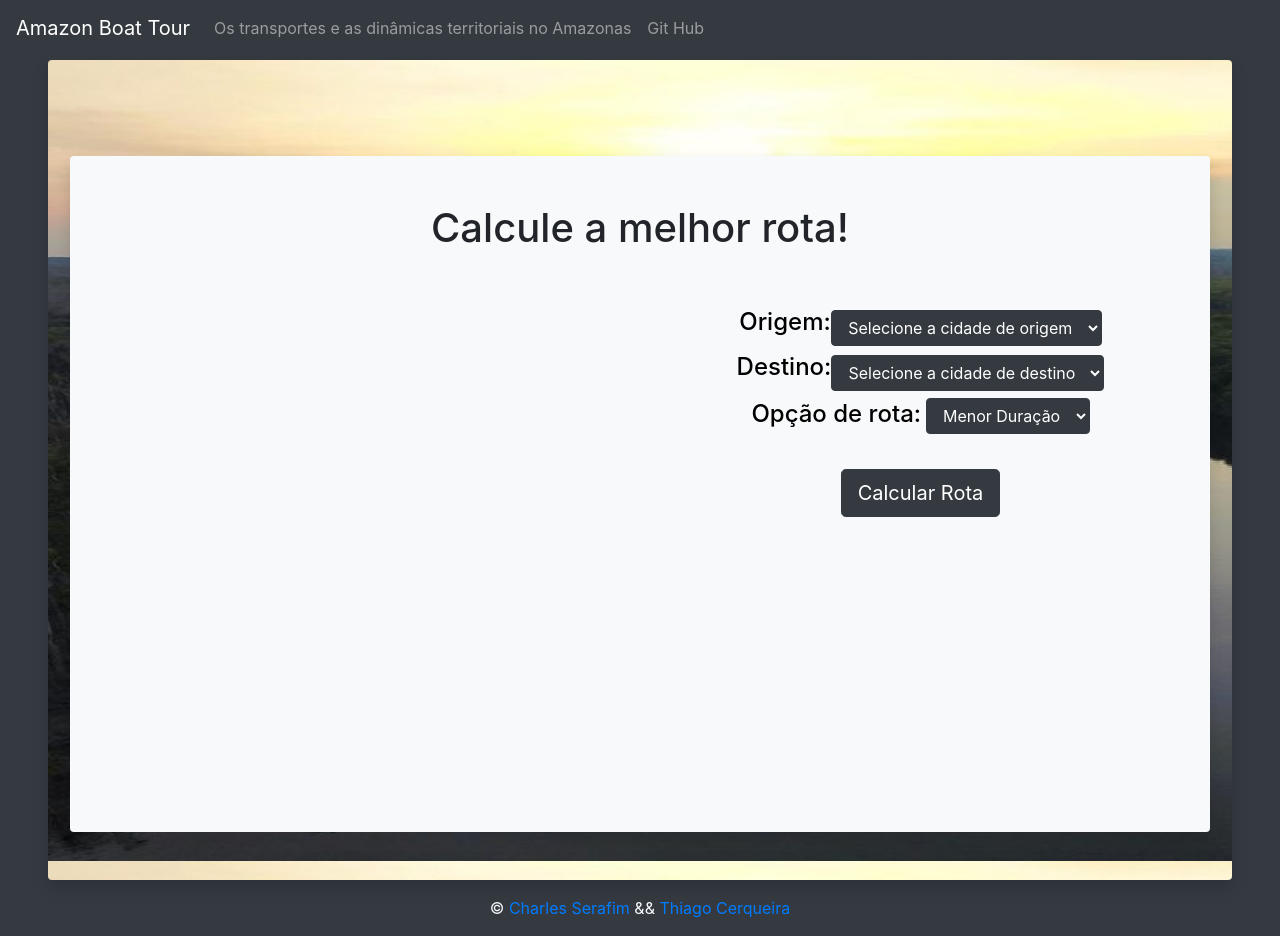
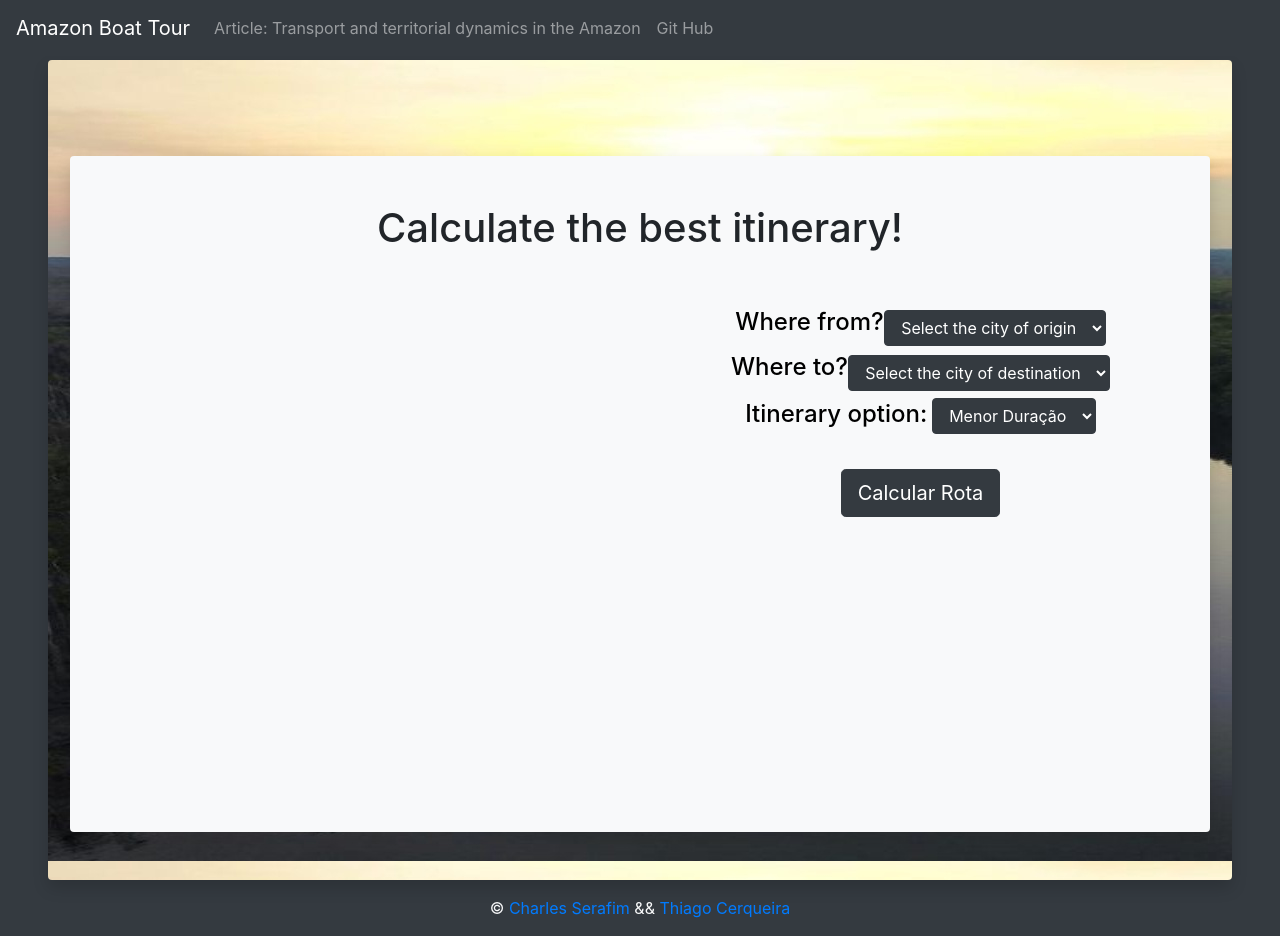
Before and after one commit to charles-serafim/Grafos2_Amazon-Boat-Tour, a plain HTML site: page index.html in a window 1280 px wide. Drawn offline with nearby package versions, Linux system fonts and the light colour scheme.

Commit message:
translating to english

```diff
--- a/index.html
+++ b/index.html
@@ -37,8 +37,7 @@
     <div class="collapse navbar-collapse" id="conteudoNavbarSuportado">
         <ul class="navbar-nav mr-auto">
             <li class="nav-item">
-                <a class="nav-link" href="https://journals.openedition.org/confins/25365?lang=pt">Os transportes e as
-                    dinâmicas territoriais no Amazonas<span class="sr-only">(página atual)</span></a>
+                <a class="nav-link" href="https://journals.openedition.org/confins/25365?lang=pt">Article: Transport and territorial dynamics in the Amazon<span class="sr-only">(página atual)</span></a>
             </li>
             <li class="nav-item">
                 <a class="nav-link" href="https://github.com/projeto-de-algoritmos/Grafos2_Boat-Tour">Git Hub</a>
@@ -64,32 +63,32 @@
         <div class="container rounded bg-light shadow p-4">
             </br>
             <div class="col text-center">
-                <h1>Calcule a melhor rota!</h1>
+                <h1>Calculate the best itinerary!</h1>
             </div>
             <div class="row">
                 <div class="col-md-6 order-md-2 mt-5">
                     <div>
                         <div class="box mt-0 d-flex justify-content-center align-items-center">
                             <label style="color: rgb(0, 0, 0)" ; for="origin">
-                                <h4>Origem: </h4>
+                                <h4>Where from? </h4>
                             </label>
                             <select class="btn btn-dark mb-1" id="origin">
-                                <option value="" disabled selected>Selecione a cidade de origem</option>
+                                <option value="" disabled selected>Select the city of origin</option>
                             </select>
                         </div>
                         <div class="box mt-0 d-flex justify-content-center align-items-center">
                             <label style="color: rgb(0, 0, 0)" ; for="destination">
-                                <h4>Destino: </h4>
+                                <h4>Where to? </h4>
                             </label>
 
                             <select class="btn btn-dark  mb-1" id="destination">
-                                <option value="" disabled selected>Selecione a cidade de destino</option>
+                                <option value="" disabled selected>Select the city of destination</option>
                             </select>
                         </div>
                         <div class="box d-flex justify-content-center align-items-center">
                             <div class="box mt-0">
                                 <label style="color: rgb(0, 0, 0)" ; for="routeOption">
-                                    <h4>Opção de rota: </h4>
+                                    <h4>Itinerary option: </h4>
                                 </label>
 
                                 <select class="btn btn-dark mb-1" id="routeOption">
@@ -103,7 +102,7 @@
                         </div>
                     </div>
                     <div class="divAtracoes p-3 mt-5" style="overflow: auto; max-height: 230px;" id="atracoesContainer">
-                        <h4>Atrações na sua rota:</h4>
+                        <h4>Attractions in your itinerary:</h4>
                         <ul class="list-unstyled" id="atracoesList" style="text-align: left;"></ul>
                     </div>
                 </div>
--- a/script.js
+++ b/script.js
@@ -214,7 +214,7 @@ function calculateRoute()
 
         const link = document.createElement('a');
         link.href = getAttractionLink(city); // Função para obter o link da atração com base no nome da cidade
-        link.textContent = "Pontos turísticos em " + city;
+        link.textContent = "Tourist attractions in " + city;
 
         li.appendChild(link);
         atracoesList.appendChild(li);
```
Also changed, not shown: 1 other file.
